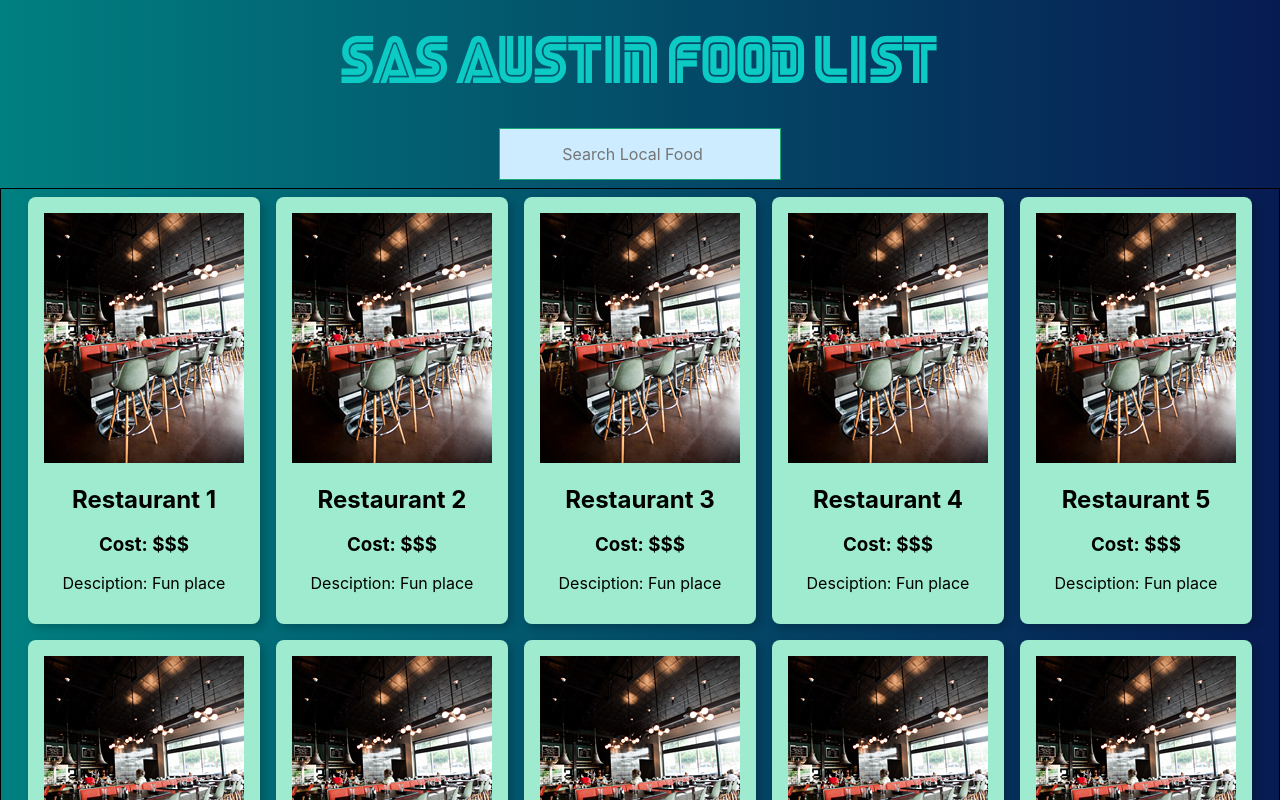
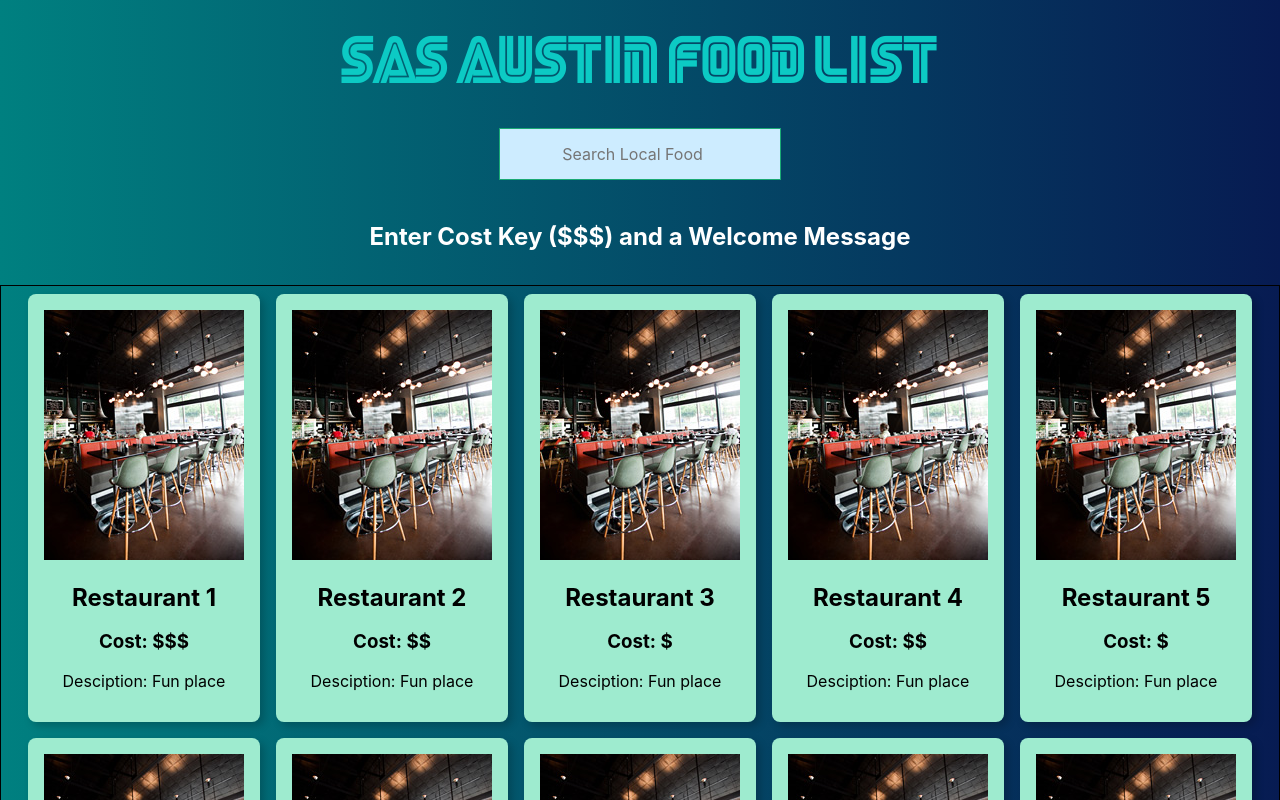
Before and after one commit to KrisStobbe/restaurant-ui, a React (Create React App) app: page / in a window 1280 px wide. Shown: the top 800 px of the page. Built offline with nearby package versions, Linux system fonts and the light colour scheme.

Commit message:
Adding a Summary for Costs

```diff
--- a/src/App.css
+++ b/src/App.css
@@ -1,3 +1,4 @@
+/*Importing Font*/
 @font-face {
 font-family: 'SEGA LOGO FONT';
 font-style: normal;
@@ -5,12 +6,14 @@ font-weight: normal;
 src: local('SEGA LOGO FONT'), url('SEGA.woff') format('woff');
 }
 
+/*Class for main header (SAS AUSTIN FOOD LIST)*/
 h1 {
 	font-family: 'SEGA LOGO FONT';
 	color: #0ccac4;
 	font-weight: 200;
 }
 
+/*Class for loading screen*/
 .Load{
 	position: fixed;
 	top: 50;
@@ -18,3 +21,12 @@ h1 {
 	margin-top: -50px;
 	margin-left: -100px;
 }
+
+/*Class for the Intro Message */
+.intro{
+	color: white;
+	text-align: center;
+	padding: 30px;
+	border-style: solid black;
+	margin: 5px;
+}
--- a/src/App.js
+++ b/src/App.js
@@ -30,6 +30,7 @@ class App extends React.Component {
 		<div className = 'tc'>
 			<h1 className = 'f1'> SAS Austin Food List</h1>
 			<SearchBox searchChange={this.onSearchChange}/>
+			<h2 className = 'intro'> Enter Cost Key ($$$) and a Welcome Message </h2>
 			<Scroll>
 				<CardList restaurants={filteredRestaurants}/>
 			</Scroll>
--- a/src/Card.js
+++ b/src/Card.js
@@ -7,8 +7,7 @@ const Card = (props) => {
 	const {name, Cost, Description } = props;
 	return (
 	<div className = 'tc bg-light-green dib br3 pa3 ma2 grow bw2 shadow-5'>
-		{/* Image for each Restaurant that I use */}
-		<img alt = 'Food' src = {one} />
+		<img alt = 'Food' src = {one} /> {/* Image for each Restaurant that I use */}
 			<div>
 				<h2>{name}</h2>
 				<h3>Cost: {Cost}</h3>
--- a/src/index.css
+++ b/src/index.css
@@ -7,6 +7,7 @@ body {
   -webkit-font-smoothing: antialiased;
   -moz-osx-font-smoothing: grayscale;
 
+  /*background: linear-gradient(to left, rgba(7,27,82,1) 0%, rgba(0,128,128,1) 100%);*/
   background: linear-gradient(to left, rgba(7,27,82,1) 0%, rgba(0,128,128,1) 100%);
 }
 
--- a/src/restaurants.js
+++ b/src/restaurants.js
@@ -9,28 +9,28 @@ export const restaurants = [
   {
     id: 2,
     name: 'Restaurant 2',
-    Cost: '$$$',
+    Cost: '$$',
     user: '2',
     Description: 'Fun place'
   },
   {
     id: 3,
     name: 'Restaurant 3',
-    Cost: '$$$',
+    Cost: '$',
     user: '3',
     Description: 'Fun place'
   },
   {
     id: 4,
     name: 'Restaurant 4',
-    Cost: '$$$',
+    Cost: '$$',
     user: '4',
     Description: 'Fun place'
   },
   {
     id: 5,
     name: 'Restaurant 5',
-    Cost: '$$$',
+    Cost: '$',
     user: '5',
     Description: 'Fun place'
   },
@@ -44,7 +44,7 @@ export const restaurants = [
   {
     id: 7,
     name: 'Restaurant 7',
-    Cost: '$$$',
+    Cost: '$',
     user: '7',
     Description: 'Fun place'
   },
@@ -58,14 +58,14 @@ export const restaurants = [
   {
     id: 9,
     name: 'Restaurant 9',
-    Cost: '$$$',
+    Cost: '$$',
     user: '9',
     Description: 'Fun place'
   },
   {
     id: 10,
     name: 'Restaurant 10',
-    Cost: '$$$',
+    Cost: '$',
     user: '10',
     Description: 'Fun place'
   }
```
Also changed, not shown: src/No-move.ttf (added).
